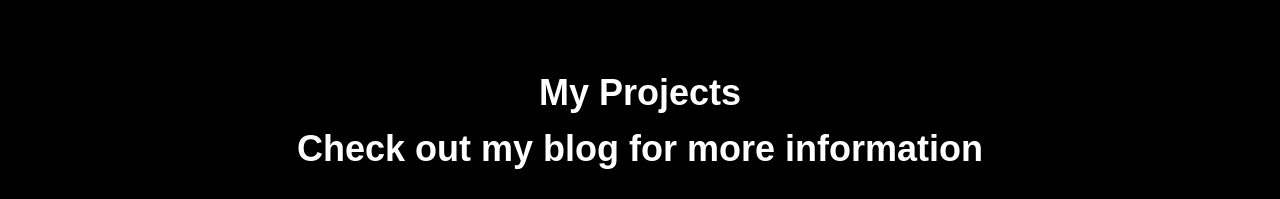
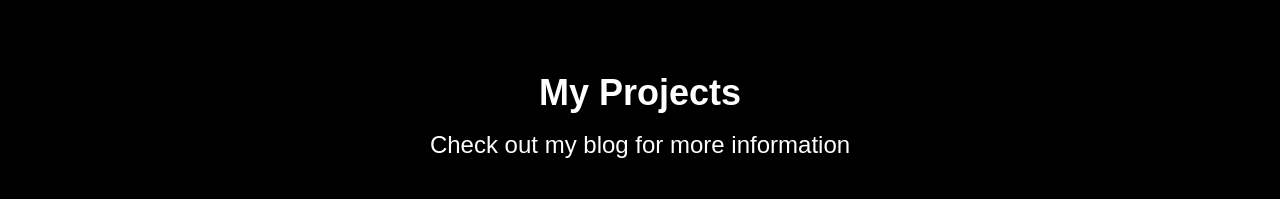
Before and after one commit to narenp12/portfolio_site, a Next.js app: page / in a window 1280 px wide. Shown: the part 1000-1199 px from the top of the page. Built offline with nearby package versions, Linux system fonts and the light colour scheme.

Commit message:
update text

```diff
--- a/src/app/components/Projects.jsx
+++ b/src/app/components/Projects.jsx
@@ -44,7 +44,7 @@ const Projects = () => {
             <h2 className='text-center text-4xl font-bold text-white mt-4 mb-4' id="projects">
                 My Projects
             </h2>
-            <h3 className='text-center text-4xl font-bold text-white mt-4 mb-4' id="projects">
+            <h3 className='text-center text-2xl text-white mt-4 mb-4' id="projects">
                 Check out my blog for more information
             </h3>
             <div className='text-white flex flex-row justify-center items-center gap-2 py-6'>
```
